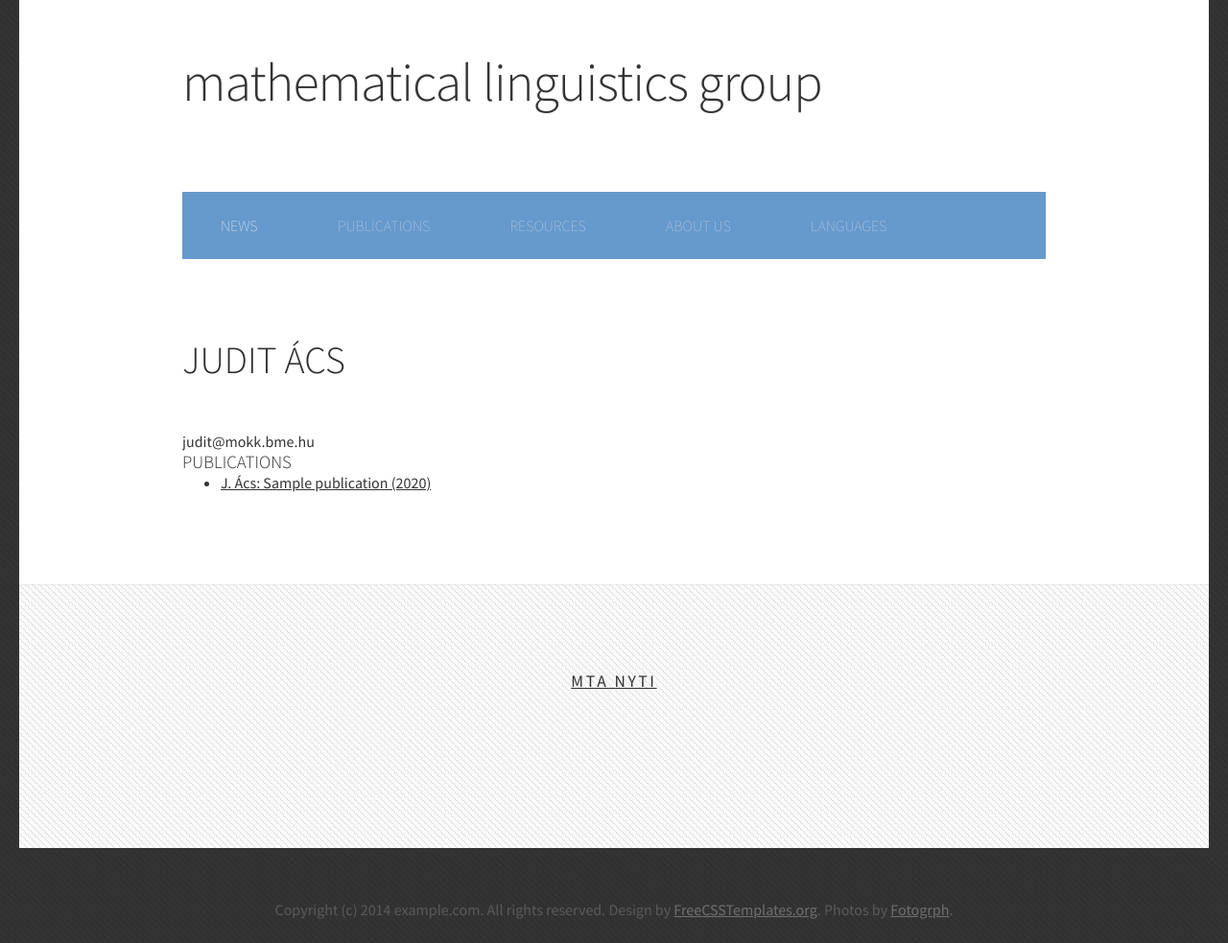
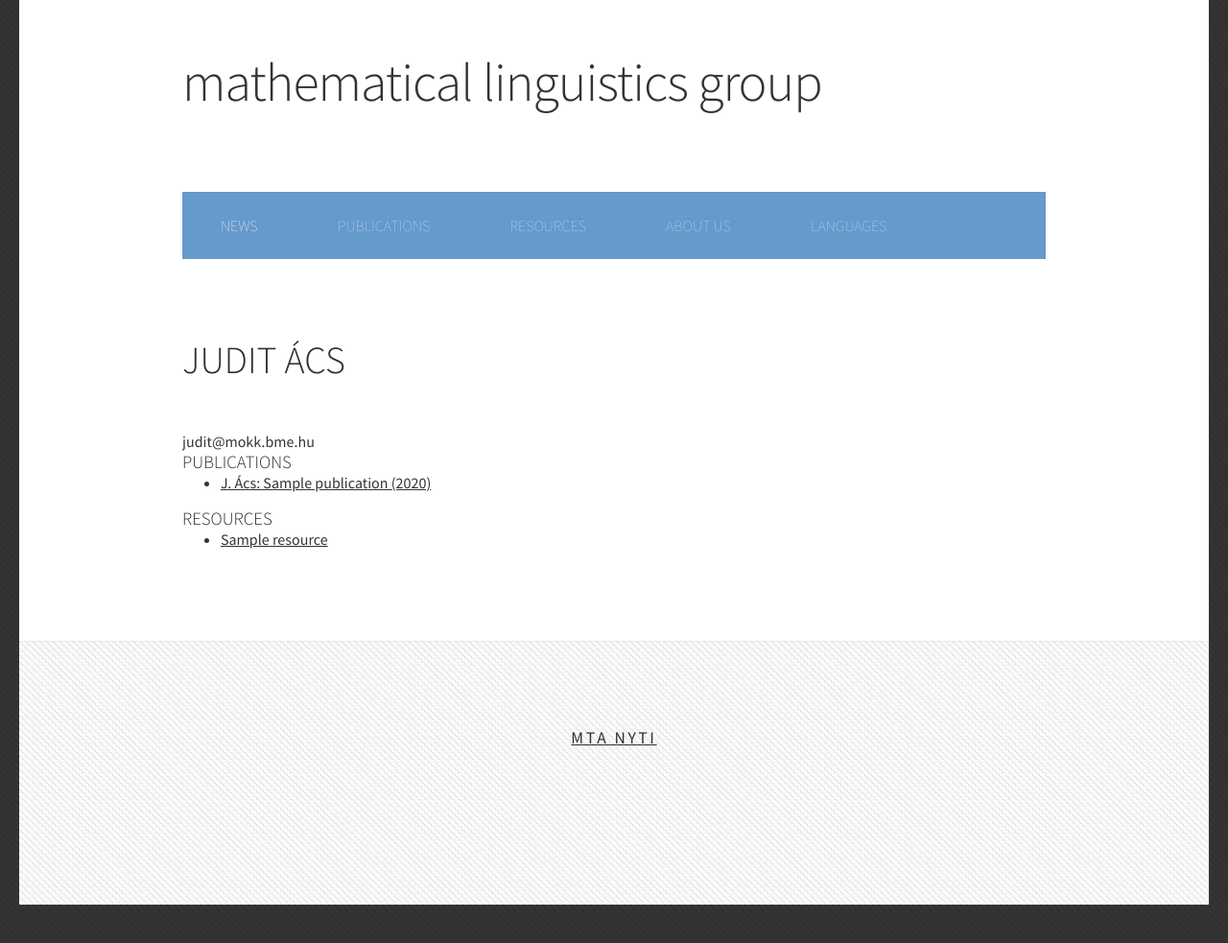
Before and after one commit to kornai/langdeath, a Django app: page /ml/user/judit in a window 1280 px wide. Shown: the top 983 px of the page at 96% size. Run offline with Django 3.2, Linux system fonts and the light colour scheme; data comes from the database, SQL or seed files in the repository; tables that the repository leaves empty hold one stand-in row (values such as "Sample post"); parts of the project's set-up code (start-up, migrations or seed data) failed here and were passed over.

Commit message:
user profile page lists publications and resources

```diff
--- a/templates/user.html
+++ b/templates/user.html
@@ -20,4 +20,13 @@
     {% endfor %}
 </ul>
 {% endif %}
+
+{% if user.resourceauthorship_set.all %}
+<h3>Resources</h3>
+<ul>
+    {% for res in user.resourceauthorship_set.all %}
+    <li><a href="/ml/res/{{ res.resource.id }}">{{ res.resource }}</a></li>
+    {% endfor %}
+</ul>
+{% endif %}
 {% endblock content %}
```
